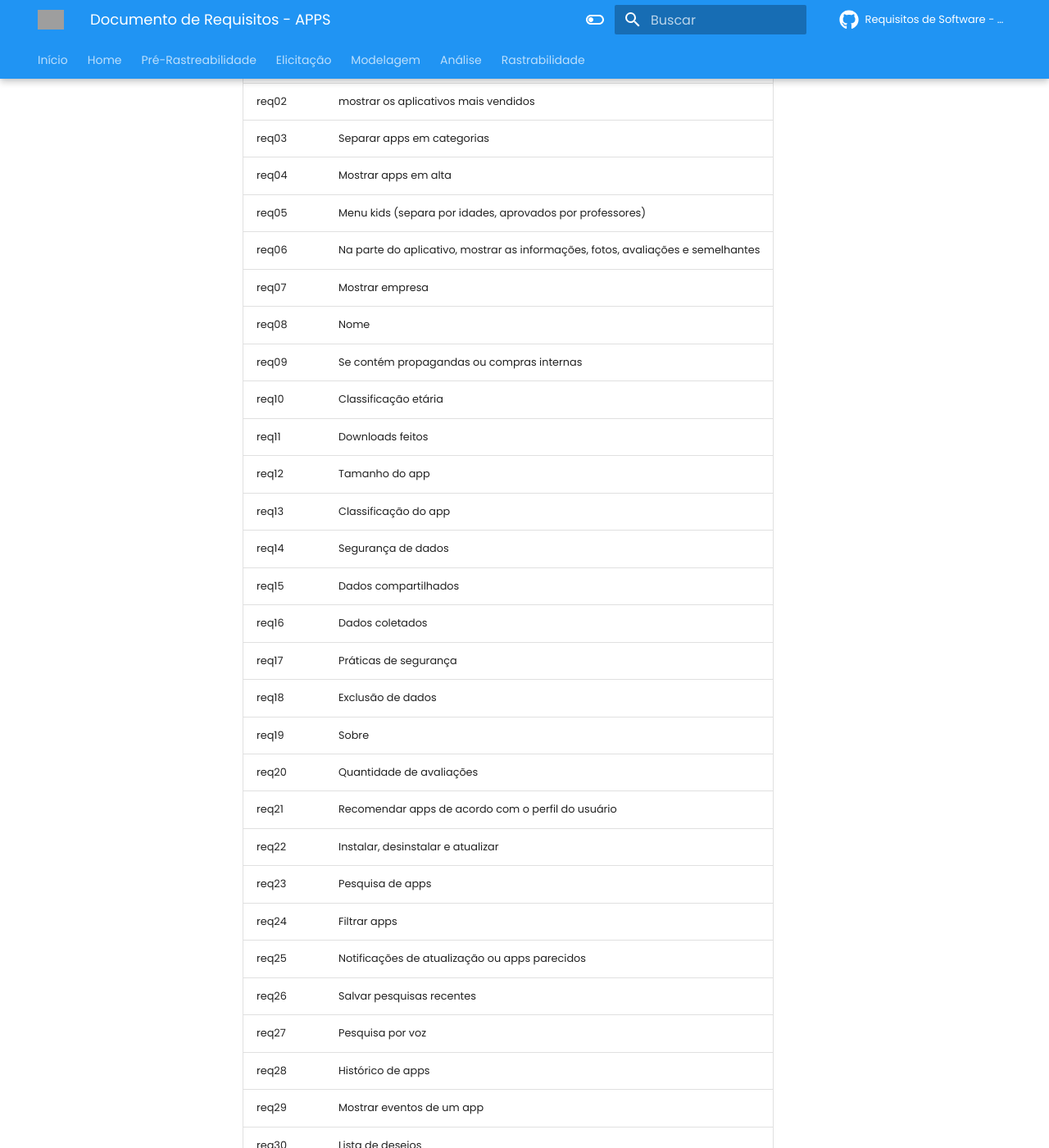
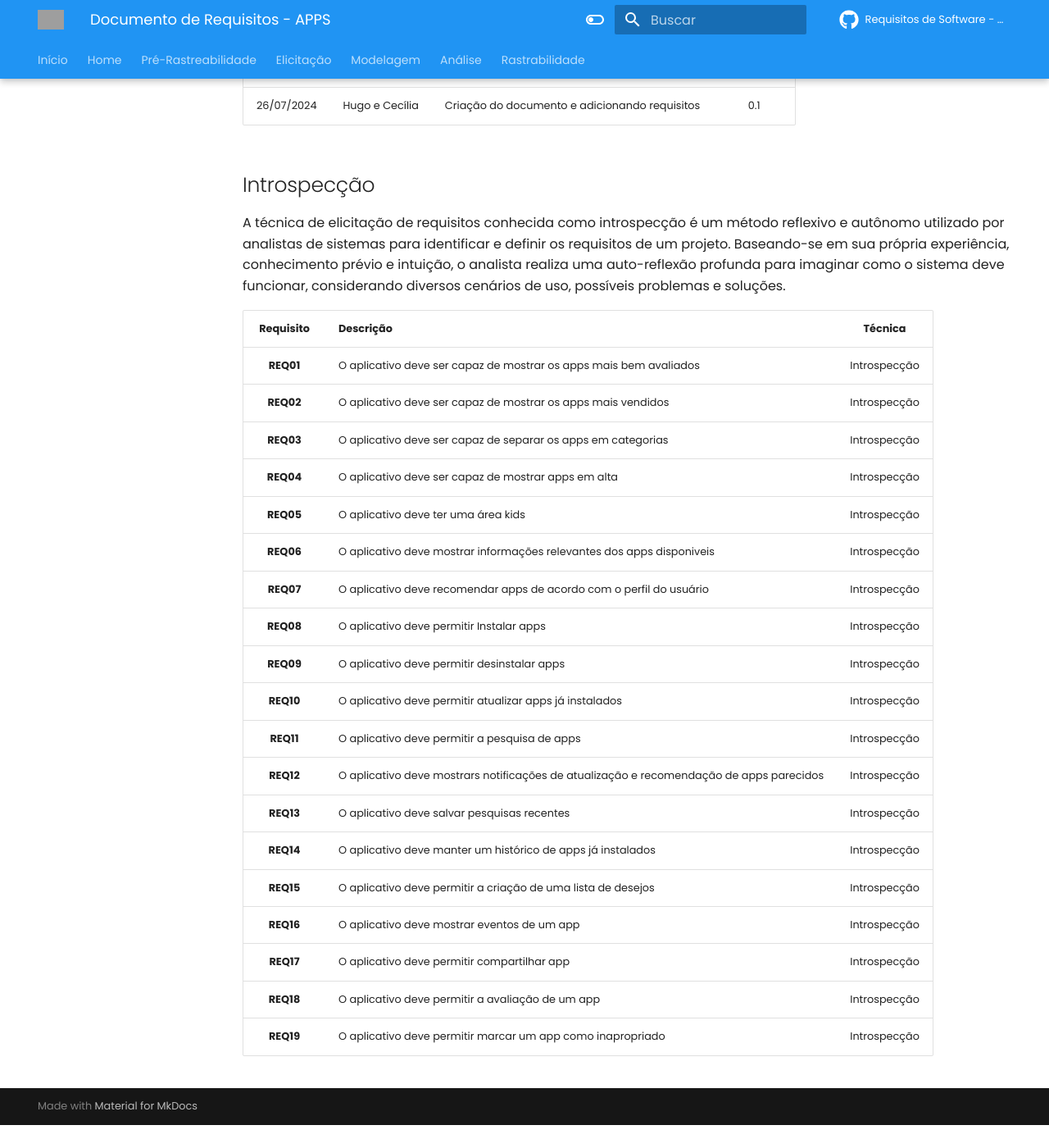
Before and after one commit to artrsousa1/req2024-1, an MkDocs documentation site: the page built from docs/elicitacao/documentoRequisitos.md, in a window 1280 px wide and 1400 px high, scrolled down 218 px. Shown: the whole window at 82% size. Built offline with MkDocs 1.6.1 and Material for MkDocs 9.7.7, drawn with Linux system fonts in a browser that asks for light colours; comment, search, counter and statistics services are not loaded; after the commit the page ends 1590 px from its top, so only the background shows below that; some of the changed text lies outside the part shown; grey boxes are pictures that could not be loaded.

Commit message:
docs:Adiciona técnica de introspecção e requisitos obtidos
Co-authored-by: Cecilia Quaresma <ceciquaresma2014@gmail.com>

```diff
--- a/docs/elicitacao/documentoRequisitos.md
+++ b/docs/elicitacao/documentoRequisitos.md
@@ -1,39 +1,37 @@
+
 # Documento de Requisitos - APPS
 
-| Requisito | Descrição                                                                                        |
-|-----------|--------------------------------------------------------------------------------------------------|
-| req01     | Mostrar os aplicativos mais bem avaliados                                                        |
-| req02     | mostrar os aplicativos mais vendidos                                                             |
-| req03     | Separar apps em categorias                                                                       |
-| req04     | Mostrar apps em alta                                                                             |
-| req05     | Menu kids (separa por idades, aprovados por professores)                                         |
-| req06     | Na parte do aplicativo, mostrar as informações, fotos, avaliações e semelhantes                  |
-| req07     | Mostrar empresa                                                                                  |
-| req08     | Nome                                                                                             |
-| req09     | Se contém propagandas ou compras internas                                                        |
-| req10     | Classificação etária                                                                             |
-| req11     | Downloads feitos                                                                                 |
-| req12     | Tamanho do app                                                                                   |
-| req13     | Classificação do app                                                                             |
-| req14     | Segurança de dados                                                                               |
-| req15     | Dados compartilhados                                                                             |
-| req16     | Dados coletados                                                                                  |
-| req17     | Práticas de segurança                                                                            |
-| req18     | Exclusão de dados                                                                                |
-| req19     | Sobre                                                                                            |
-| req20     | Quantidade de avaliações                                                                         |
-| req21     | Recomendar apps de acordo com o perfil do usuário                                                |
-| req22     | Instalar, desinstalar e atualizar                                                                |
-| req23     | Pesquisa de apps                                                                                 |
-| req24     | Filtrar apps                                                                                     |
-| req25     | Notificações de atualização ou apps parecidos                                                    |
-| req26     | Salvar pesquisas recentes                                                                        |
-| req27     | Pesquisa por voz                                                                                 |
-| req28     | Histórico de apps                                                                                |
-| req29     | Mostrar eventos de um app                                                                        |
-| req30     | Lista de desejos                                                                                 |
-| req31     | Compartilhar app                                                                                 |
-| req32     | Avaliar app                                                                                      |
-| req33     | Mostrar avaliações                                                                               |
-| req34     | Filtrar                                                                                          |
-| req35     | Marcar como inapropriado                                                                         |
+## Histórico de Versão
+| **Data** | **Autor** | **Descrição** | **Versão** |
+| :--: | :--: | :-- | :--: |
+| 26/07/2024 | Hugo e Cecília | Criação do documento e adicionando requisitos | 0.1 |
+
+## Introspecção
+
+A técnica de elicitação de requisitos conhecida como introspecção é um método reflexivo e autônomo utilizado por
+analistas de sistemas para identificar e definir os requisitos de um projeto. Baseando-se em sua própria experiência,
+conhecimento prévio e intuição, o analista realiza uma auto-reflexão profunda para imaginar como o sistema deve funcionar,
+considerando diversos cenários de uso, possíveis problemas e soluções.
+
+
+| **Requisito** | **Descrição** | **Técnica** |
+| :--: | :-- | :--: |
+| **REQ01** | O aplicativo deve ser capaz de mostrar os apps mais bem avaliados | Introspecção |
+| **REQ02** | O aplicativo deve ser capaz de mostrar os apps mais vendidos | Introspecção |
+| **REQ03** | O aplicativo deve ser capaz de separar os apps em categorias | Introspecção |
+| **REQ04** | O aplicativo deve ser capaz de mostrar apps em alta | Introspecção |
+| **REQ05** | O aplicativo deve ter uma área kids | Introspecção |
+| **REQ06** | O aplicativo deve mostrar informações relevantes dos apps disponiveis| Introspecção |
+| **REQ07** | O aplicativo deve recomendar apps de acordo com o perfil do usuário | Introspecção |
+| **REQ08** | O aplicativo deve permitir Instalar apps | Introspecção |
+| **REQ09** | O aplicativo deve permitir desinstalar apps | Introspecção |
+| **REQ10** | O aplicativo deve permitir atualizar apps já instalados | Introspecção |
+| **REQ11** | O aplicativo deve permitir a pesquisa de apps | Introspecção |
+| **REQ12** | O aplicativo deve mostrars notificações de atualização e recomendação de apps parecidos | Introspecção |
+| **REQ13** | O aplicativo deve salvar pesquisas recentes | Introspecção |
+| **REQ14** | O aplicativo deve manter um histórico de apps já instalados | Introspecção |
+| **REQ15** | O aplicativo deve permitir a criação de uma lista de desejos | Introspecção |
+| **REQ16** | O aplicativo deve mostrar eventos de um app | Introspecção |
+| **REQ17** | O aplicativo deve permitir compartilhar app | Introspecção |
+| **REQ18** | O aplicativo deve permitir a avaliação de um app | Introspecção |
+| **REQ19** | O aplicativo deve permitir marcar um app como inapropriado | Introspecção |
```
Also changed, not shown: docs/elicitacao/elicitacao.md (+100 -37 lines).
